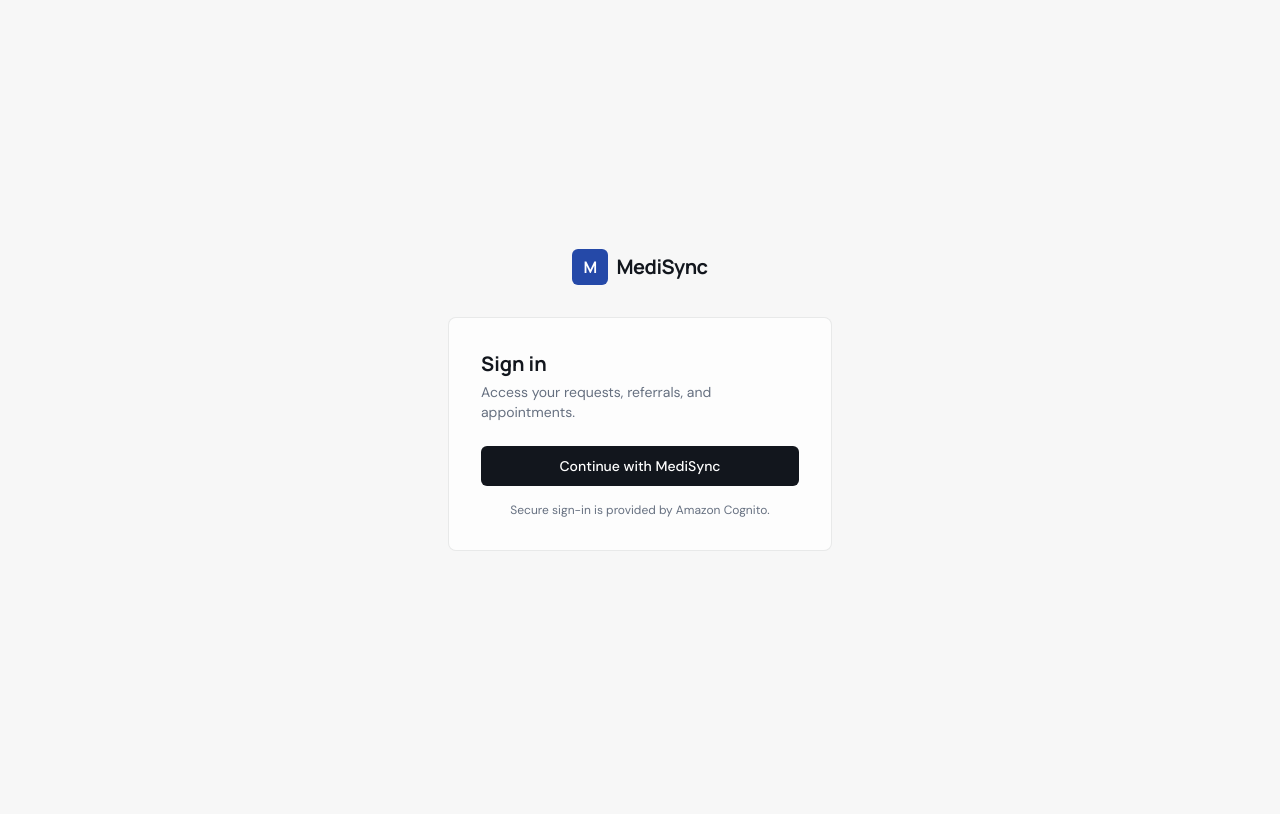
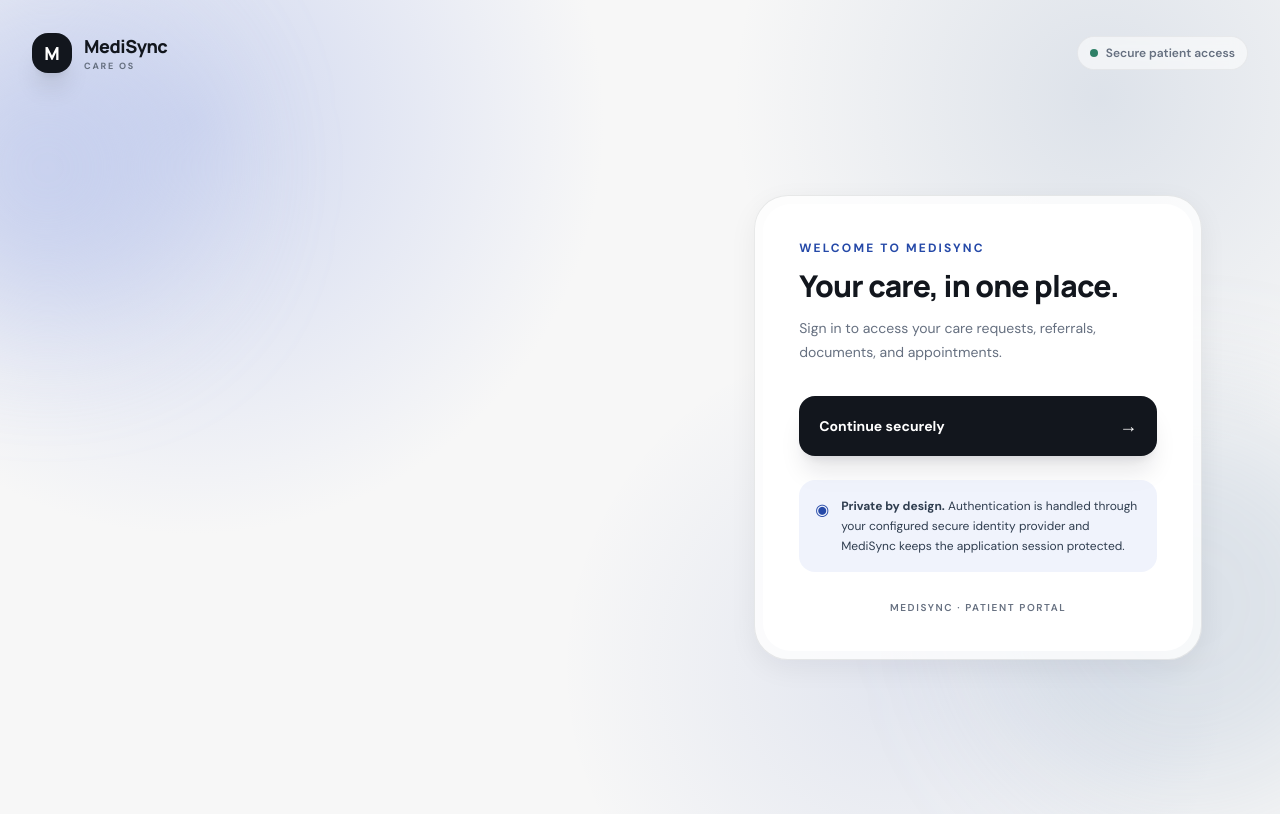
Before and after one commit to Sanjeev7673/Medisync-Os, a Next.js app: page /login in a window 1280 px wide. Built offline with nearby package versions, Linux system fonts and the light colour scheme.

Commit message:
Redesign MediSync authentication experience

```diff
--- a/app/login/page.tsx
+++ b/app/login/page.tsx
@@ -8,21 +8,37 @@ function LoginForm() {
   const error = searchParams.get("error");
 
   return (
-    <div className="min-h-screen flex items-center justify-center bg-[var(--paper)] px-6">
-      <div className="w-full max-w-sm">
-        <div className="flex items-center gap-2 mb-8 justify-center"><div className="h-9 w-9 rounded-md bg-[var(--care)] flex items-center justify-center"><span className="text-white font-display font-bold">M</span></div><span className="font-display font-bold text-xl tracking-tight">MediSync</span></div>
-        <div className="bg-[var(--panel)] border border-[var(--border)] rounded-lg p-8">
-          <h1 className="font-display font-bold text-xl mb-1">Sign in</h1>
-          <p className="text-sm text-[var(--muted)] mb-6">Access your requests, referrals, and appointments.</p>
-          <a href="/api/auth/login" className="block w-full text-center rounded-md bg-[var(--ink)] text-white text-sm font-medium py-2.5 hover:opacity-90 transition-opacity">Continue with MediSync</a>
-          {error && <p className="text-xs text-red-600 mt-4 text-center">Authentication could not be completed. Please try again.</p>}
-          <p className="text-xs text-[var(--muted)] mt-4 text-center">Secure sign-in is provided by Amazon Cognito.</p>
+    <main className="mesh-bg relative min-h-screen overflow-hidden px-5 py-6 text-[var(--ink)] md:px-8 md:py-8">
+      <div className="mesh-orb absolute -left-24 top-10 h-72 w-72 rounded-full bg-[#B9C5EC]/60 blur-3xl" />
+      <div className="mesh-orb-delay absolute -right-24 bottom-0 h-96 w-96 rounded-full bg-[#758FB5]/20 blur-3xl" />
+      <nav className="relative z-10 mx-auto flex max-w-7xl items-center justify-between">
+        <div className="flex items-center gap-3"><div className="flex h-10 w-10 items-center justify-center rounded-2xl bg-[var(--ink)] text-white shadow-xl"><span className="font-display text-lg font-extrabold">M</span></div><div><p className="font-display text-lg font-extrabold tracking-tight">MediSync</p><p className="text-[9px] font-bold uppercase tracking-[.2em] text-[var(--muted)]">Care OS</p></div></div>
+        <div className="hidden items-center gap-2 rounded-full border border-black/5 bg-white/55 px-3 py-2 text-xs font-semibold text-[var(--muted)] backdrop-blur md:flex"><span className="h-2 w-2 rounded-full bg-[var(--success)]" /> Secure patient access</div>
+      </nav>
+      <section className="relative z-10 mx-auto grid min-h-[calc(100vh-92px)] max-w-7xl items-center gap-10 py-10 lg:grid-cols-[1.05fr_.95fr] lg:gap-20">
+        <div className="reveal hidden lg:block">
+          <p className="mb-5 inline-flex items-center gap-2 rounded-full border border-black/5 bg-white/60 px-4 py-2 text-xs font-bold uppercase tracking-[.16em] text-[var(--care)] backdrop-blur">AI-assisted · Human-led care</p>
+          <h1 className="max-w-2xl font-display text-6xl font-extrabold leading-[.98] tracking-[-.045em] xl:text-7xl">Healthcare coordination that feels <span className="text-[var(--care)]">human.</span></h1>
+          <p className="mt-7 max-w-xl text-lg leading-8 text-[var(--muted-strong)]">One calm place to share a request, follow specialist review, coordinate referrals, and stay on top of your next step.</p>
+          <div className="relative mt-12 h-44 max-w-xl">
+            <div className="float-card glass absolute left-0 top-5 w-64 rounded-3xl p-4"><div className="flex items-center gap-3"><div className="h-10 w-10 rounded-2xl bg-[var(--care-soft)] text-center leading-10">✦</div><div><p className="text-xs font-bold text-[var(--muted)]">AI routing</p><p className="font-display text-sm font-bold">Cardiology request</p></div></div><div className="mt-4 h-1.5 overflow-hidden rounded-full bg-black/5"><div className="h-full w-3/4 rounded-full bg-[var(--care)]" /></div></div>
+            <div className="float-card-delay glass absolute right-2 top-0 w-56 rounded-3xl p-4"><p className="text-xs font-bold text-[var(--muted)]">Care journey</p><div className="mt-3 flex items-center gap-2"><span className="h-7 w-7 rounded-full bg-[var(--success-soft)] text-center text-xs leading-7 text-[var(--success)]">✓</span><span className="h-px flex-1 bg-[var(--blue-soft)]"/><span className="h-7 w-7 rounded-full bg-[var(--care-soft)] text-center text-xs leading-7 text-[var(--care)]">2</span><span className="h-px flex-1 bg-black/10"/><span className="h-7 w-7 rounded-full bg-black/5 text-center text-xs leading-7 text-[var(--muted)]">3</span></div></div>
+          </div>
         </div>
-      </div>
-    </div>
+        <div className="reveal reveal-delay-1 mx-auto w-full max-w-md">
+          <div className="glass rounded-[34px] p-2 shadow-[0_28px_90px_rgba(18,22,29,.14)]">
+            <div className="rounded-[28px] bg-white p-7 sm:p-9">
+              <div className="mb-8"><p className="text-xs font-bold uppercase tracking-[.18em] text-[var(--care)]">Welcome to MediSync</p><h2 className="mt-3 font-display text-3xl font-extrabold tracking-tight">Your care, in one place.</h2><p className="mt-3 text-sm leading-6 text-[var(--muted)]">Sign in to access your care requests, referrals, documents, and appointments.</p></div>
+              <a href="/api/auth/login" className="group flex w-full items-center justify-between rounded-2xl bg-[var(--ink)] px-5 py-4 text-sm font-bold text-white shadow-xl shadow-slate-900/10 transition-transform hover:-translate-y-0.5"><span>Continue securely</span><span className="text-lg transition-transform group-hover:translate-x-1">→</span></a>
+              {error && <div className="mt-4 rounded-2xl bg-[var(--danger-soft)] px-4 py-3 text-xs font-semibold text-[var(--danger)]">Authentication could not be completed. Please try again.</div>}
+              <div className="mt-6 flex items-start gap-3 rounded-2xl bg-[var(--care-soft)]/65 p-4"><span className="mt-0.5 text-[var(--care)]">◉</span><p className="text-xs leading-5 text-[var(--muted-strong)]"><strong>Private by design.</strong> Authentication is handled through your configured secure identity provider and MediSync keeps the application session protected.</p></div>
+              <p className="mt-7 text-center text-[10px] font-semibold uppercase tracking-[.16em] text-[var(--muted)]">MediSync · Patient Portal</p>
+            </div>
+          </div>
+        </div>
+      </section>
+    </main>
   );
 }
 
-export default function LoginPage() {
-  return <Suspense fallback={null}><LoginForm /></Suspense>;
-}
+export default function LoginPage() { return <Suspense fallback={null}><LoginForm /></Suspense>; }
```
